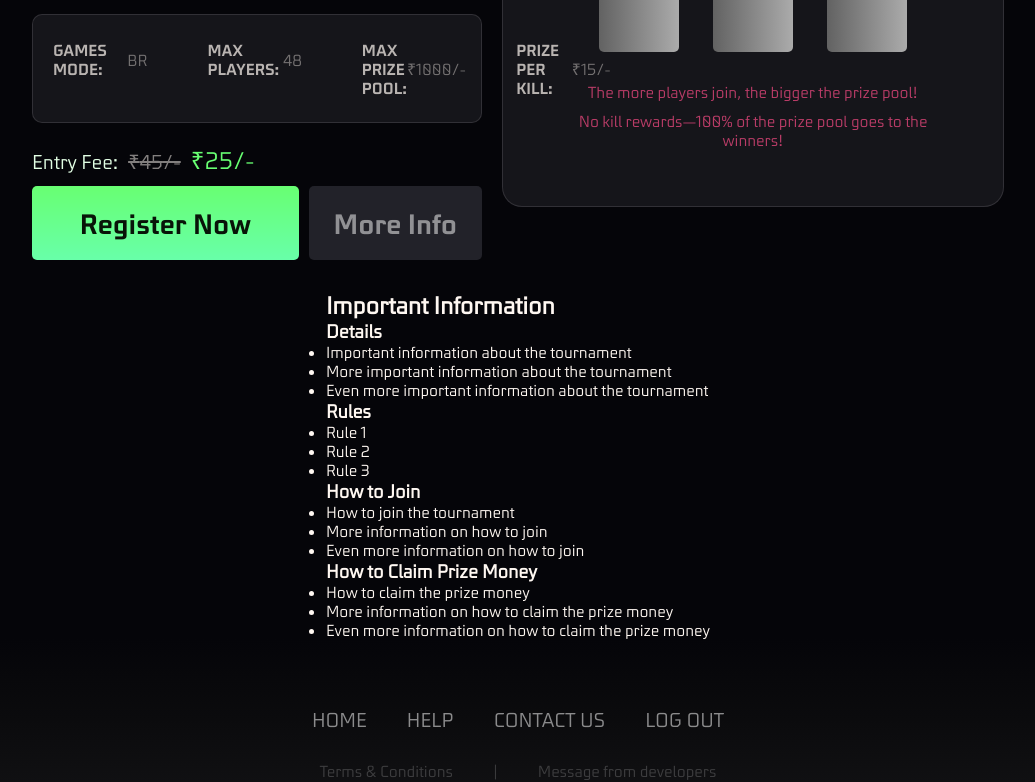
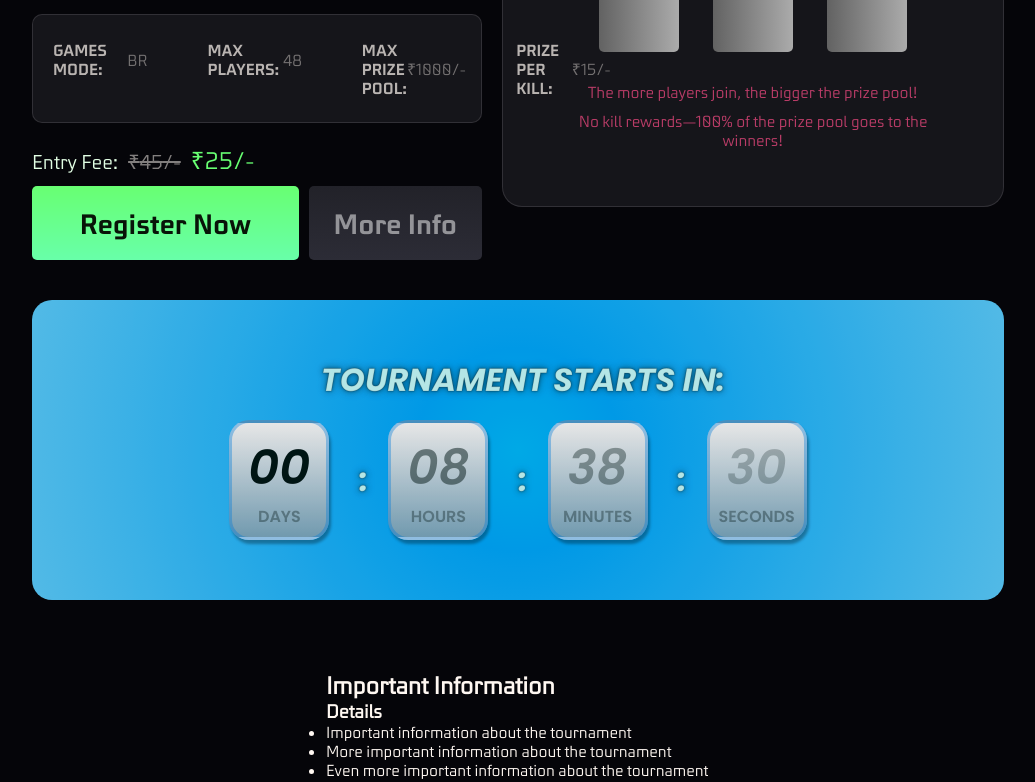
Before and after one commit to DhanushSaiCoder/FFTournaments, a React (Create React App) app in the folder client/: page /tournament/1 in a window 1280 px wide. Shown: the part 569-1351 px from the top of the page, without its empty margins (122-1157 px from the left). Built offline with nearby package versions, Linux system fonts and the light colour scheme.

Commit message:
Add TournamentTimer component and integrate it into TournamentDetailsContent

```diff
--- a/client/src/components/TournamentDetailsContent.js
+++ b/client/src/components/TournamentDetailsContent.js
@@ -2,6 +2,7 @@ import React from 'react';
 import data from '../sampleData/sampleTournamentData';
 import '../styles/TournamentDetailsContent.css';
 import PricingChart from './PricingChart';
+import TournamentTimer from './TournamentTimer';
 
 const TournamentDetailsContent = () => {
     console.log(data);
@@ -74,7 +75,7 @@ const TournamentDetailsContent = () => {
 
                 {/* TOURNAMENT PRICING DETAILS IN TDC */}
                 <div className='tournamentTimerDiv'>
-
+                    <TournamentTimer startDateTime="2023-10-01T10:00:00Z"/>
                 </div>
 
             </div>
--- /dev/null
+++ b/client/src/components/TournamentTimer.js
@@ -0,0 +1,73 @@
+import React, { useState, useEffect } from 'react';
+import '../styles/TournamentTimer.css';
+
+const TournamentTimer = () => {
+    const [timeLeft, setTimeLeft] = useState({
+        days: '00',
+        hours: '00',
+        minutes: '00',
+        seconds: '00',
+    });
+
+    useEffect(() => {
+        const targetDate = new Date('2025-05-07T19:00:00'); // Replace with your actual tournament date/time
+
+        const updateTimer = () => {
+            const now = new Date();
+            const difference = targetDate - now;
+
+            if (difference <= 0) {
+                setTimeLeft({
+                    days: '00',
+                    hours: '00',
+                    minutes: '00',
+                    seconds: '00',
+                });
+                return;
+            }
+
+            const days = String(Math.floor(difference / (1000 * 60 * 60 * 24))).padStart(2, '0');
+            const hours = String(Math.floor((difference / (1000 * 60 * 60)) % 24)).padStart(2, '0');
+            const minutes = String(Math.floor((difference / (1000 * 60)) % 60)).padStart(2, '0');
+            const seconds = String(Math.floor((difference / 1000) % 60)).padStart(2, '0');
+
+            setTimeLeft({ days, hours, minutes, seconds });
+        };
+
+        const timerInterval = setInterval(updateTimer, 1000);
+
+        // Call immediately to avoid 1s delay
+        updateTimer();
+
+        return () => clearInterval(timerInterval);
+    }, []);
+
+    return (
+        <div className='tournamentTimerContainer'>
+            <h2>TOURNAMENT STARTS IN:</h2>
+            <div className='timerDiv'>
+                <div className='timerBox'>
+                    <p className='timerValue dayValue'>{timeLeft.days}</p>
+                    <p className='timerLabel'>DAYS</p>
+                </div>
+                <h2>:</h2>
+                <div className='timerBox'>
+                    <p className='timerValue hourValue'>{timeLeft.hours}</p>
+                    <p className='timerLabel'>HOURS</p>
+                </div>
+                <h2>:</h2>
+                <div className='timerBox'>
+                    <p className='timerValue minuteValue'>{timeLeft.minutes}</p>
+                    <p className='timerLabel'>MINUTES</p>
+                </div>
+                <h2>:</h2>
+                <div className='timerBox'>
+                    <p className='timerValue secondValue'>{timeLeft.seconds}</p>
+                    <p className='timerLabel'>SECONDS</p>
+                </div>
+            </div>
+        </div>
+    );
+};
+
+export default TournamentTimer;
--- a/client/src/styles/TournamentDetailsContent.css
+++ b/client/src/styles/TournamentDetailsContent.css
@@ -126,7 +126,7 @@
 .moreInfoBtn{
     padding: 20px 20px;
     width: 39%;
-    background: #222229;
+    background: linear-gradient(180deg, #222229, #2c2c36);
     color: #ffffff80;
     font-size: 28px;
     font-family: "gff-latin-bold" !important;
@@ -144,3 +144,12 @@
     justify-content: center;
     padding-top: 30px;
 }
+.tournamentTimerDiv{
+    width: 100%;
+    height: 300px;
+    border-radius: 20px;
+    display: flex;
+    align-items: center;
+    justify-content: center;
+    margin: 40px 0;
+}
--- /dev/null
+++ b/client/src/styles/TournamentTimer.css
@@ -0,0 +1,75 @@
+.tournamentTimerContainer {
+    width: 100%;
+    height: 100%;
+    border-radius: 20px;
+    background: radial-gradient(circle, #00bbff 0%, #00aaff 20%, #5bceff 100%);
+    opacity: 0.9;
+    color: black;
+    padding: 20px 0;
+
+    display: flex;
+    align-items: center;
+    justify-content: center;
+    flex-direction: column;
+    gap: 20px;
+}
+
+.tournamentTimerContainer h2 {
+    font-family: "poppins" !important;
+    font-style: italic;
+    line-height: 40px;
+    font-size: 32px;
+    padding-left: 10px;
+    color: #c8ffff;
+    /* text-shadow: 0px 0px 10px #00303c20, 0px 0px 20px #00303c20, 0px 0px 30px #00303c20, 0px 0px 40px #00303c20, 0px 0px 50px #00303c20;
+     */
+    text-shadow: 2px 3px 5px;
+    text-shadow: 0 0 2px #00303c80, 0 0 5px #00303c80, 0 0 10px #00303c60;
+    -webkit-text-stroke: 1px #00000020;
+    text-align: center;
+}
+.timerDiv{
+    display: flex;
+    align-items: center;
+    justify-content: center;
+    gap: 20px;
+}
+.timerBox{
+    width: 100px;
+    height: 120px;
+    display: flex;
+    align-items: center;
+    justify-content: center;
+    flex-direction: column;
+    border-radius: 20px;
+    box-shadow: 2px 4px 3px rgba(0, 0, 0, 0.32); /* X, Y, Blur, Color */
+    background: linear-gradient(180deg, #ffffff, #7daac1);
+    border: 3.5px solid #0088f060;
+}
+.timerValue{
+    font-size: 48px;
+    font-family: "poppins" !important;
+    font-weight: 600;
+    font-style: italic;
+    color: #001716;
+    opacity: 1 !important;
+}
+.dayValue{
+    color: #001716;
+}
+.hourValue{
+    color: #00171680;
+
+}
+.minuteValue{
+    color: #00171660;
+}
+.secondValue{
+    color: #00171640;
+}
+.timerLabel{
+    font-family: "poppins" !important;
+    font-weight: 600;
+    color: #00171680;
+    text-align: center;
+}
```
